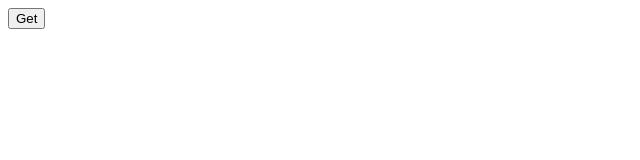
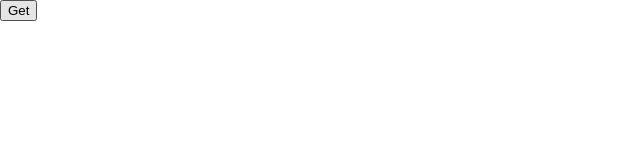
Before and after one commit to jjasonek/1PF_ExchangeRates, an Angular app in the folder ExchangeRatesFE/: page / in a window 1280 px wide. Shown: the top 160 px of the page, without its empty margins (0-640 px from the left). Built offline with nearby package versions, Linux system fonts and the light colour scheme.

Commit message:
Install angular material

```diff
--- a/ExchangeRatesFE/angular.json
+++ b/ExchangeRatesFE/angular.json
@@ -25,6 +25,7 @@
               "src/assets"
             ],
             "styles": [
+              "@angular/material/prebuilt-themes/indigo-pink.css",
               "src/styles.css"
             ],
             "scripts": []
@@ -84,6 +85,7 @@
               "src/assets"
             ],
             "styles": [
+              "@angular/material/prebuilt-themes/indigo-pink.css",
               "src/styles.css"
             ],
             "scripts": []
--- a/ExchangeRatesFE/package.json
+++ b/ExchangeRatesFE/package.json
@@ -11,10 +11,12 @@
   "private": true,
   "dependencies": {
     "@angular/animations": "^17.2.0",
+    "@angular/cdk": "^17.2.0",
     "@angular/common": "^17.2.0",
     "@angular/compiler": "^17.2.0",
     "@angular/core": "^17.2.0",
     "@angular/forms": "^17.2.0",
+    "@angular/material": "^17.2.0",
     "@angular/platform-browser": "^17.2.0",
     "@angular/platform-browser-dynamic": "^17.2.0",
     "@angular/router": "^17.2.0",
--- a/ExchangeRatesFE/src/index.html
+++ b/ExchangeRatesFE/src/index.html
@@ -6,6 +6,8 @@
   <base href="/">
   <meta name="viewport" content="width=device-width, initial-scale=1">
   <link rel="icon" type="image/x-icon" href="favicon.ico">
+  <link href="https://fonts.googleapis.com/css2?family=Roboto:wght@300;400;500&display=swap" rel="stylesheet">
+  <link href="https://fonts.googleapis.com/icon?family=Material+Icons" rel="stylesheet">
 </head>
 <body>
   <app-root></app-root>
--- a/ExchangeRatesFE/src/styles.css
+++ b/ExchangeRatesFE/src/styles.css
@@ -1 +1,4 @@
 /* You can add global styles to this file, and also import other style files */
+
+html, body { height: 100%; }
+body { margin: 0; font-family: Roboto, "Helvetica Neue", sans-serif; }
```
Also changed, not shown: 1 other file (tests, documents, lock files or other folders).
